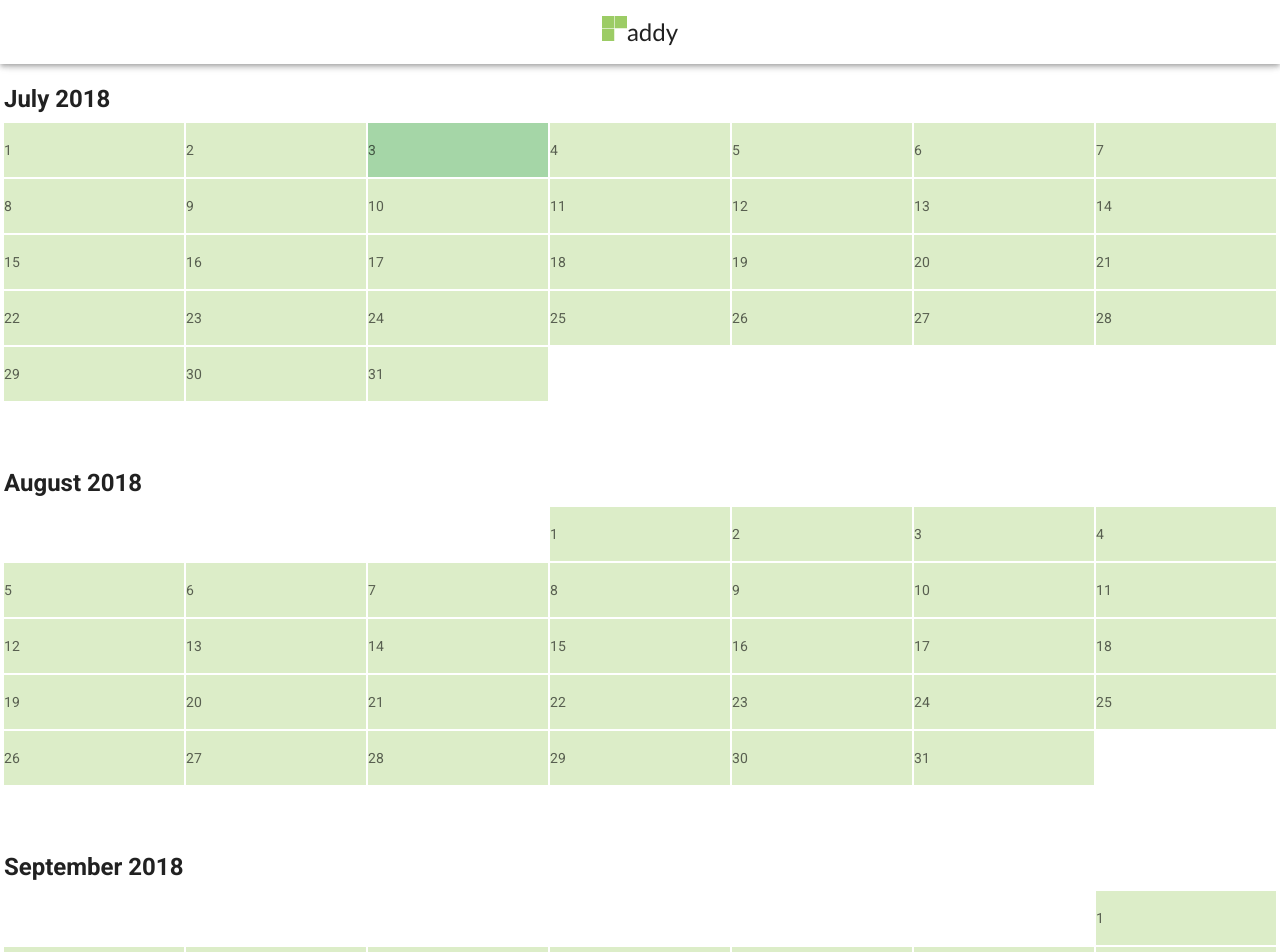
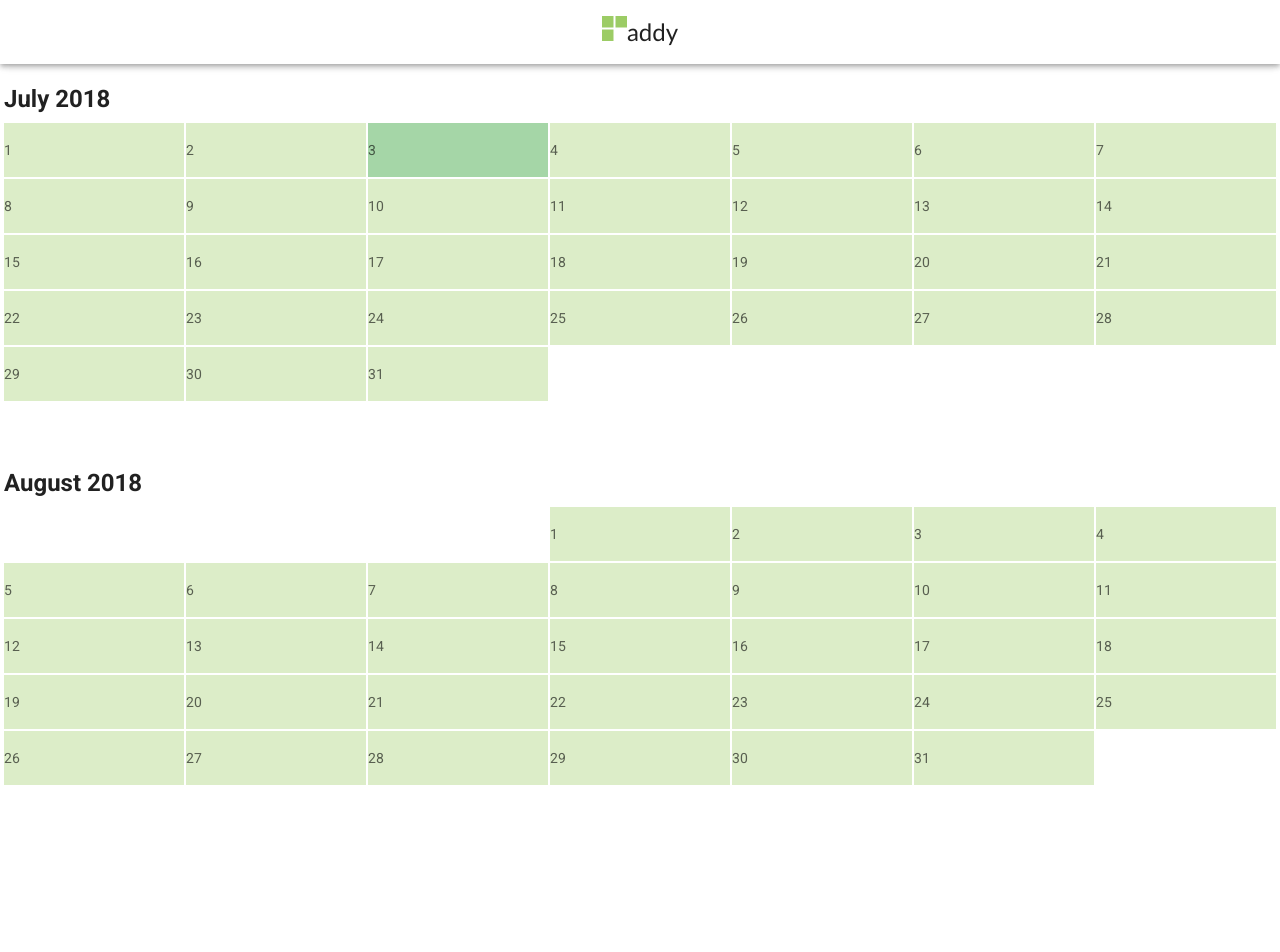
Before and after one commit to fiahfy/nuxt-tile, a Nuxt app: page / in a window 1280 px wide. Shown: the top 952 px of the page. After the commit the page ends 864 px from the top, so only its background shows below. Built offline with nearby package versions, Linux system fonts and the light colour scheme.

Commit message:
Use virtual slides

```diff
--- a/nuxt.config.js
+++ b/nuxt.config.js
@@ -11,7 +11,11 @@ module.exports = {
   ** Headers of the page
   ** Common headers are already provided by @nuxtjs/pwa preset
   */
-  head: {},
+  head: {
+    link: [
+      { rel: 'apple-touch-icon', href: 'apple-touch-icon.png', sizes: '512x512' }
+    ]
+  },
   /*
   ** Customize the progress bar color
   */
@@ -50,6 +54,9 @@ module.exports = {
       manifest: {
         name: Package.productName,
         short_name: Package.productName
+      },
+      meta: {
+        mobileAppIOS: true
       }
     }],
     '@nuxtjs/vuetify'
--- a/src/layouts/default.vue
+++ b/src/layouts/default.vue
@@ -25,6 +25,12 @@ export default {
 }
 </script>
 
+<style>
+html, body, #__nuxt, #__layout, #app, main, .v-content__wrap>div, .swiper-container {
+  height: 100%;
+}
+</style>
+
 <style scoped>
 img {
   height: 25px;
@@ -32,4 +38,7 @@ img {
 .headline {
   font-family: 'Trebuchet MS', 'Roboto', sans-serif !important;
 }
+.application >>> .application--wrap {
+  min-height: unset;
+}
 </style>
--- a/src/pages/index.vue
+++ b/src/pages/index.vue
@@ -8,8 +8,9 @@
       :options="swiperOption"
     >
       <swiper-slide
-        v-for="m in months"
-        :key="m.getTime()"
+        v-for="(m, index) in virtualData.slides"
+        :key="index"
+        :style="{top: `${virtualData.offset}px`}"
       >
         <v-container
           class="pa-1"
@@ -25,13 +26,6 @@
           />
         </v-container>
       </swiper-slide>
-      <!-- <swiper-slide>I'm Slide 1</swiper-slide>
-      <swiper-slide>I'm Slide 2</swiper-slide>
-      <swiper-slide>I'm Slide 3</swiper-slide>
-      <swiper-slide>I'm Slide 4</swiper-slide>
-      <swiper-slide>I'm Slide 5</swiper-slide>
-      <swiper-slide>I'm Slide 6</swiper-slide>
-      <swiper-slide>I'm Slide 7</swiper-slide> -->
     </swiper>
   </v-container>
 </template>
@@ -46,101 +40,34 @@ export default {
   data () {
     const d = new Date()
     const m = new Date(d.getFullYear(), d.getMonth())
-    let months = [m]
-    for (let i = 0; i < 2; i++) {
-      const m = months[months.length - 1]
-      months = [...months, new Date(m.getFullYear(), m.getMonth() + 1)]
-    }
-
-    for (let i = 0; i < 2; i++) {
-      const m = months[0]
-      months = [new Date(m.getFullYear(), m.getMonth() - 1), ...months]
-    }
+    const slides = (() => {
+      let slides = [m]
+      for (let i = 1; i < 12 * 10; i++) { // 10 years
+        const previous = new Date(m.getFullYear(), m.getMonth() - i)
+        const next = new Date(m.getFullYear(), m.getMonth() + i)
+        slides = [previous, ...slides, next]
+      }
+      return slides
+    })()
+    const initialSlide = slides.indexOf(m)
     return {
-      threshold: 1,
-      month: m,
-      months,
+      virtualData: {
+        slides: []
+      },
       swiperOption: {
         direction: 'vertical',
         height: 384,
-        initialSlide: 2,
-        on: {
-          slideChangeTransitionEnd: (a, b) => {
-            if (!this.$refs.swiper.swiper) {
-              return
-            }
-            const index = this.$refs.swiper.swiper.activeIndex
-            console.log(index)
-            if (index < 2) {
-              for (let i = 0; i < 1; i++) {
-                const m = this.months[0]
-                this.months = [new Date(m.getFullYear(), m.getMonth() - 1), ...this.months.slice(0, 4)]
-              }
-              this.$refs.swiper.swiper.slideTo(2, 0)
-            }
-            if (index > 2) {
-              for (let i = 0; i < 1; i++) {
-                const m = this.months[this.months.length - 1]
-                this.months = [...this.months.slice(1), new Date(m.getFullYear(), m.getMonth() + 1)]
-              }
-              this.$refs.swiper.swiper.slideTo(2, 0)
-            }
-            console.log(this.months)
+        initialSlide,
+        virtual: {
+          slides,
+          renderExternal: (data) => {
+            this.virtualData = data
           }
         }
       }
     }
   },
-  watch: {
-    month (value) {
-      // console.log(value)
-    }
-  },
-  async mounted () {
-    // let i = 0
-    // while (true) {
-    //   // if (this.$el.offsetHeight > window.innerHeight * (1 + this.threshold)) {
-    //   //   break
-    //   // }
-    //   if (i++ > 5) {
-    //     break
-    //   }
-    //   this.append()
-    //   // await this.$nextTick()
-    // }
-    // i = 0
-    // while (true) {
-    //   // if (window.pageYOffset > window.innerHeight * this.threshold) {
-    //   //   break
-    //   // }
-    //   if (i++ > 5) {
-    //     break
-    //   }
-    //   await this.prepend()
-    //   // await this.$nextTick()
-    // }
-  },
   methods: {
-    onScroll (e) {
-      const top = window.pageYOffset
-      // console.log(top)
-      // console.log(window.innerHeight, this.$el.offsetHeight)
-      if (this.$el.offsetHeight - top < window.innerHeight * (1 + this.threshold)) {
-        this.append()
-      }
-      if (top < window.innerHeight * this.threshold) {
-        this.prepend()
-      }
-      // console.log(top)
-      // console.log(this.$refs.calendar.map((c) => [c.year, c.month, c.$el.offsetTop, c.$el.offsetTop + c.$el.offsetHeight]))
-      const c = this.$refs.calendar.find((c) => c.$el.offsetTop - 55 < top && top < c.$el.offsetTop - 55 + c.$el.offsetHeight)
-      if (!c) {
-        return
-      }
-      this.month = new Date(c.year, c.month - 1)
-      // console.log(c.year, c.month)
-      // console.log(this.month)
-    },
     getClass (month) {
       return {
         current: this.month.getFullYear() === month.getFullYear() && this.month.getMonth() === month.getMonth()
@@ -161,18 +88,6 @@ export default {
         'grey darken-4',
         'black'
       ][d.getMonth()]
-    },
-    append () {
-      const m = this.months[this.months.length - 1]
-      this.months = [...this.months, new Date(m.getFullYear(), m.getMonth() + 1)]
-    },
-    async prepend () {
-      const m = this.months[0]
-      this.months = [new Date(m.getFullYear(), m.getMonth() - 1), ...this.months]
-      // const top = window.pageYOffset
-      // const height = this.$el.offsetHeight
-      // await this.$nextTick()
-      // window.scroll(0, top + (this.$el.offsetHeight - height))
     }
   }
 }
```
Also changed, not shown: src/assets/icon.svg, src/static/apple-touch-icon.png (added).
